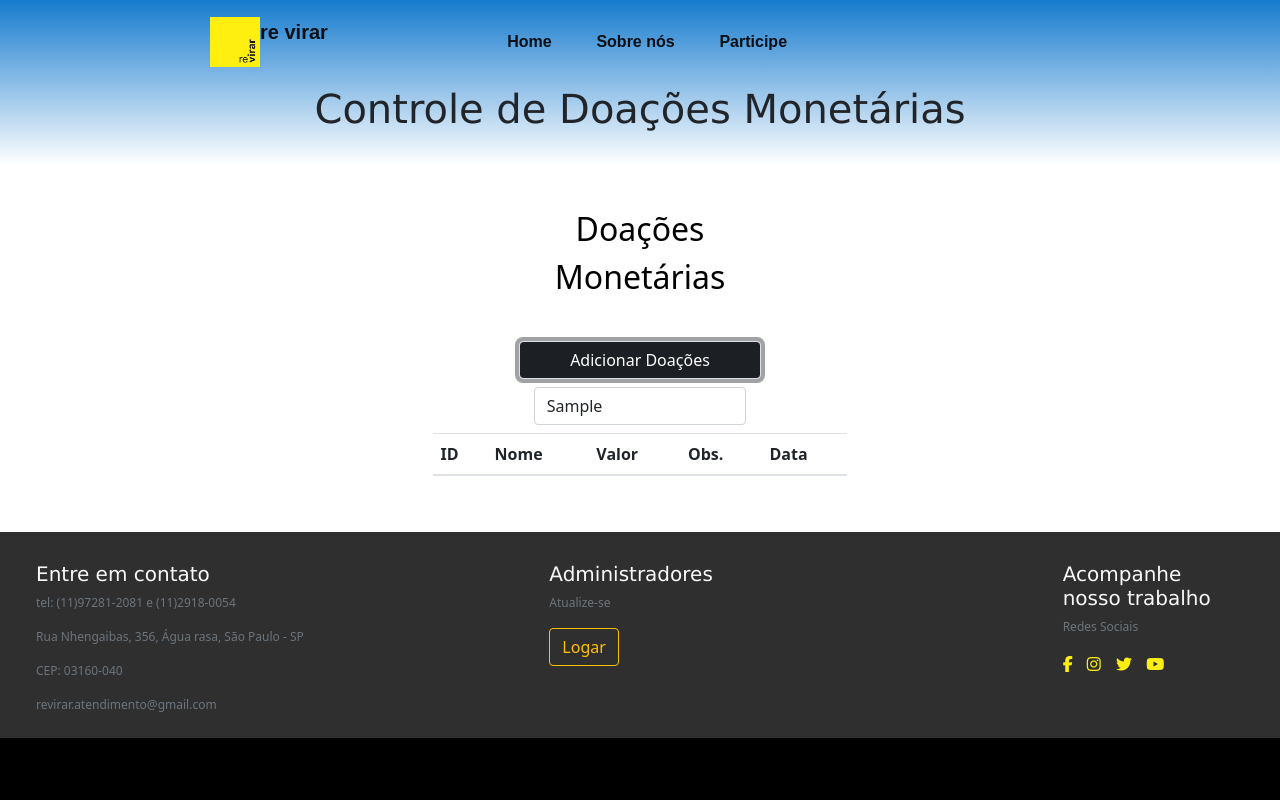
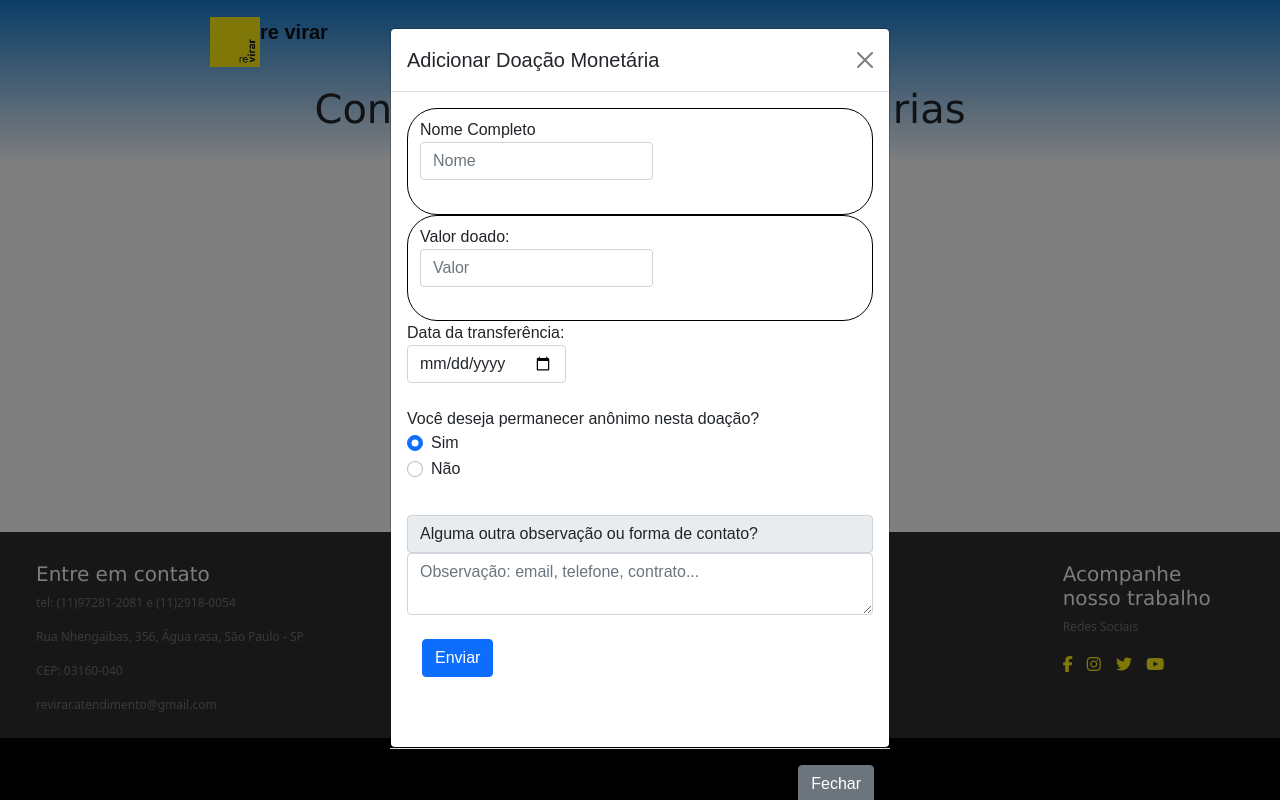
Before and after one commit to 2022M2T2-Inteli/Change-IT, a plain HTML site: page src/listaDoacaoMonet.html in a window 1280 px wide. Both pictures are taken after typing "Sample" into the empty fields and a click on the button "Adicionar Doações". Drawn offline with nearby package versions, Linux system fonts and the light colour scheme; no server answers.

Commit message:
update lista Doacao
insert completo

```diff
--- a/backend/app_22.js
+++ b/backend/app_22.js
@@ -151,7 +151,7 @@ app.post("/deleteInsumos", (req, res) => { //Método Delete, deleta um usuário
 */
 
 // Isso permite receber os insumos em uma tabela ordenada pelo id
-app.get("/readMonetario", (req, res) => { // Método Get, pega todas as informações dentro do banco de dados e retorna elas, tornado possível exibí-las quando necessário
+app.get("/readMonetario", (req, res) => {
     res.statusCode = 200;
     res.setHeader('Access-Control-Allow-Origin', '*'); // Isso é importante para evitar o erro de CORS
 
@@ -174,7 +174,7 @@ app.post("/insertMonetario", (req, res) => { //Método Post, pega os campos da f
 
     var sql = `INSERT INTO Monetario (Data, Anonimo, Nome, Valor, Observacoes) VALUES ('${req.body.Data}', '${req.body.Anonimo}', '${req.body.Nome}', '${req.body.Valor}', '${req.body.Observacoes}')`;
 
-    db.all(sql, [], (err, rows) => {
+    db.run(sql, [], (err, rows) => {
         if (err) {
             throw err;
         }
--- a/src/listaDoacaoMonet.html
+++ b/src/listaDoacaoMonet.html
@@ -21,6 +21,100 @@
         </div>
 
         <!-- Fim da NavBar -->
+        <!-- Código do Modal para o adicionar doação monetária -->
+
+        <!--aqui ele é definido como invisível e só será visível quando a função ser chamada-->
+        <div class="modal fade" id="modalAddMonetario" tabindex="-1" aria-labelledby="exampleModalLabel"
+            aria-hidden="true">
+            <div class="modal-dialog">
+                <div class="modal-content">
+                    <!-- header com botão de fechar (um xizinho) -->
+                    <div class="modal-header">
+                        <h5 class="modal-title" id="exampleModalLabel">Adicionar Doação Monetária</h5>
+                        <button type="button" class="btn-close" data-bs-dismiss="modal" aria-label="Close"></button>
+                    </div>
+                    <div class="modal-body">
+
+                        <!-- formulário para adicionar um Doação Monetária -->
+                        <iframe name="iframe" id="iframe" style="display:none;"></iframe>
+                        <form action="/insertMonetario" method="POST" target="iframe">
+
+                            <div class="container row-aling-itens-start formulario">
+                                <div class="input-group mb-3">
+                                    <label>Nome Completo
+                                        <input type="text" class="form-control" placeholder="Nome" aria-label="Username"
+                                            aria-describedby="basic-addon1" id="name" name="Nome">
+                                    </label>
+                                </div>
+                            </div>
+
+                            <div class="container row-aling-itens-start formulario">
+                                <div class="input-group mb-3">
+                                    <label>Valor doado:
+                                        <input type="text" class="form-control" placeholder="Valor"
+                                            aria-label="Username" aria-describedby="basic-addon1" id="name"
+                                            name="Valor">
+                                    </label>
+                                </div>
+                            </div>
+
+                            <div class="input-group mb-3">
+                                <label>Data da transferência:
+                                    <input type="date" name="Data" class="form-control" placeholder="D/M/A"
+                                        aria-label="Username" aria-describedby="basic-addon1">
+                                </label>
+
+                            </div>
+
+                            <div>
+                                <label> Você deseja permanecer anônimo nesta doação?
+                                    <div class="form-check">
+                                        <input class="form-check-input" type="radio" name="Anonimo" id="ajudar"
+                                            value="Sim" checked>
+                                        <label class="form-check-label">
+                                            Sim
+                                        </label>
+                                    </div>
+                                    <div class="form-check">
+                                        <input class="form-check-input" type="radio" name="Anonimo" id="ajudar"
+                                            value="Nao">
+                                        <label class="form-check-label">
+                                            Não
+                                        </label>
+                                    </div>
+                                </label>
+                            </div>
+                            <br>
+
+                            <div class="observacao">
+                                <fieldset>
+                                    <h5 class="input-group-text">Alguma outra observação ou forma de
+                                        contato?</h5>
+                                    <div class="input-group">
+                                        <textarea class="form-control" aria-label="With textarea" name="Observacoes"
+                                            placeholder="Observação: email, telefone, contrato..."></textarea>
+                                    </div>
+                                    <br>
+
+                                </fieldset>
+                            </div>
+                            <div class="col-auto">
+                                <button type="submit" class="btn btn-primary bnt">Enviar</button>
+                            </div>
+                        </form>
+                    </div>
+                    <br>
+                </div>
+
+                <div class="modal-footer">
+                    <button type="button" class="btn btn-secondary" data-bs-dismiss="modal">Fechar</button>
+                </div>
+            </div>
+        </div>
+
+        <!-- Fim do código do modal para o cadastro de Doação Monetária -->
+
+
         <!-- Início do código do início do site -->
 
         <h1 style="text-align:center"> Controle de Doações Monetárias </h1>
@@ -44,11 +138,12 @@
                 </div>
 
                 <div>
-                    <center><button id="addac" type="submit"
+                    <center>
+                        <button id="addac" type="submit"
                             class="col-md-6 border col-sm-11 mx-auto form-control my-2 btn btn-dark mt-2"
-                            data-bs-toggle="modal" data-bs-target="#modalAddAssistido">
-                            Adicionar Doações
-                        </button></center>
+                            data-bs-toggle="modal" data-bs-target="#modalAddMonetario">
+                            Adicionar Doações </button>
+                    </center>
 
                     <!-- Search box -->
                     <div class="input-group row col-md-6 offset-3">
@@ -95,21 +190,6 @@
             $("#reusonavbar").load("reuso/navbar.html");
             $("#reusofooter").load("reuso/footer.html");
         })
-
-        //     function check() {
-        //         let service = document.getElementById("service");
-        //         let towelId = document.getElementById("towelInput");
-
-        //         if (service.value == "bath") {
-        //             towelId.disabled = false;
-        //             towelId.required = true;
-
-        //         } else {
-        //             towelId.disabled = true;
-        //             towelId.required = false;
-        //             towelId.value = "";
-        //     }
-        //   }
 
         // quando a página é carregada, as tuplas da tabela "tbCadastramento" são carregadas na div "resultado"
         $(document).ready(() => {
```
Also changed, not shown: 1 other file.
